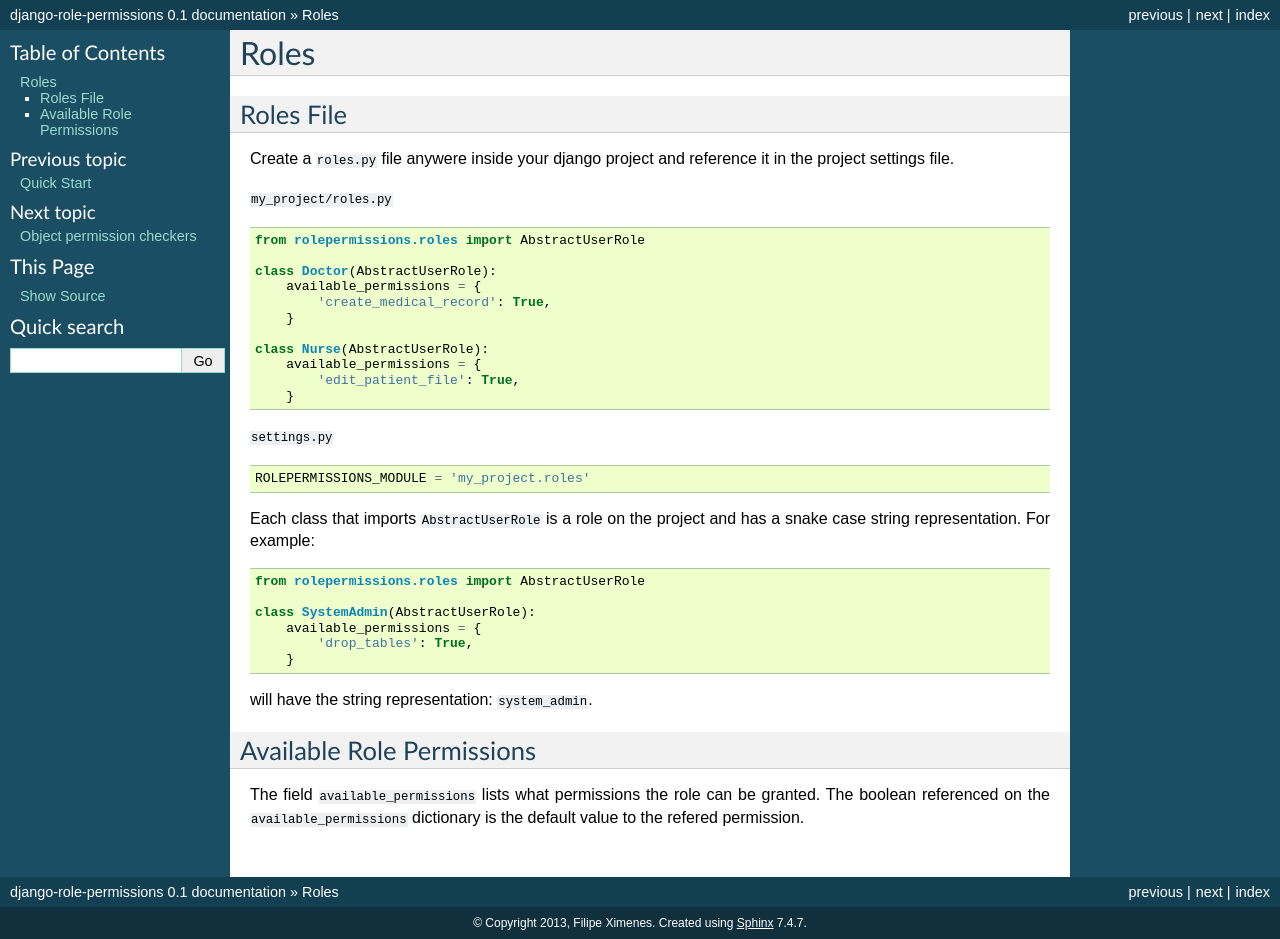
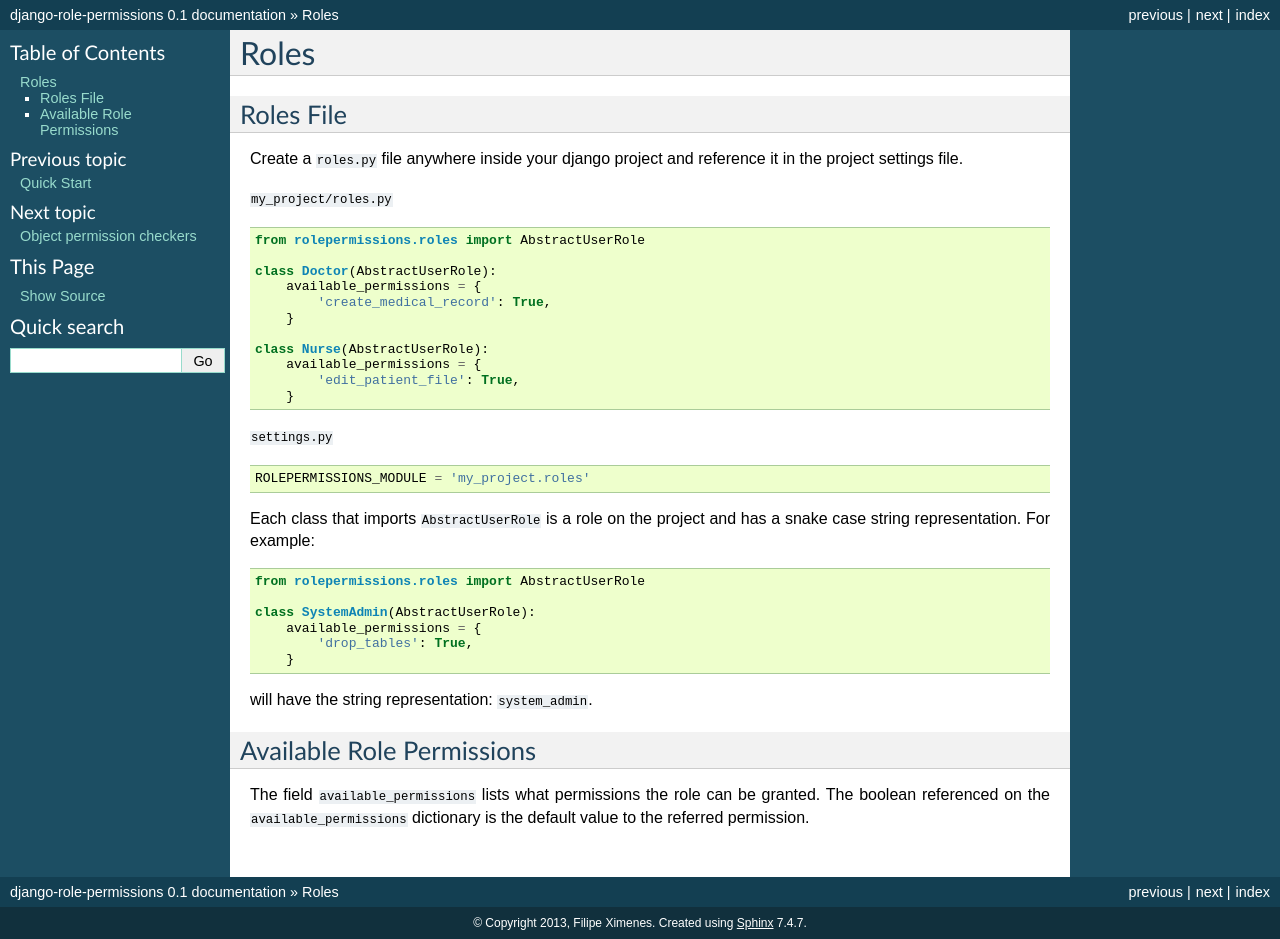
Before and after one commit to vintasoftware/django-role-permissions, a Sphinx documentation site: the page built from docs/roles.rst, in a window 1280 px wide. Built offline with Sphinx 7.4.7, drawn with Linux system fonts in a browser that asks for light colours.

Commit message:
Update roles.rst
Fixed typos

```diff
--- a/docs/roles.rst
+++ b/docs/roles.rst
@@ -5,7 +5,7 @@ Roles
 Roles File
 ==========
 
-Create a ``roles.py`` file anywere inside your django project and reference it in the project settings file.
+Create a ``roles.py`` file anywhere inside your django project and reference it in the project settings file.
 
 ``my_project/roles.py``
 
@@ -48,4 +48,4 @@ Available Role Permissions
 
 The field ``available_permissions`` lists what permissions the role can be granted.
 The boolean referenced on the ``available_permissions`` dictionary is the default value to the
-refered permission.
+referred permission.
```
